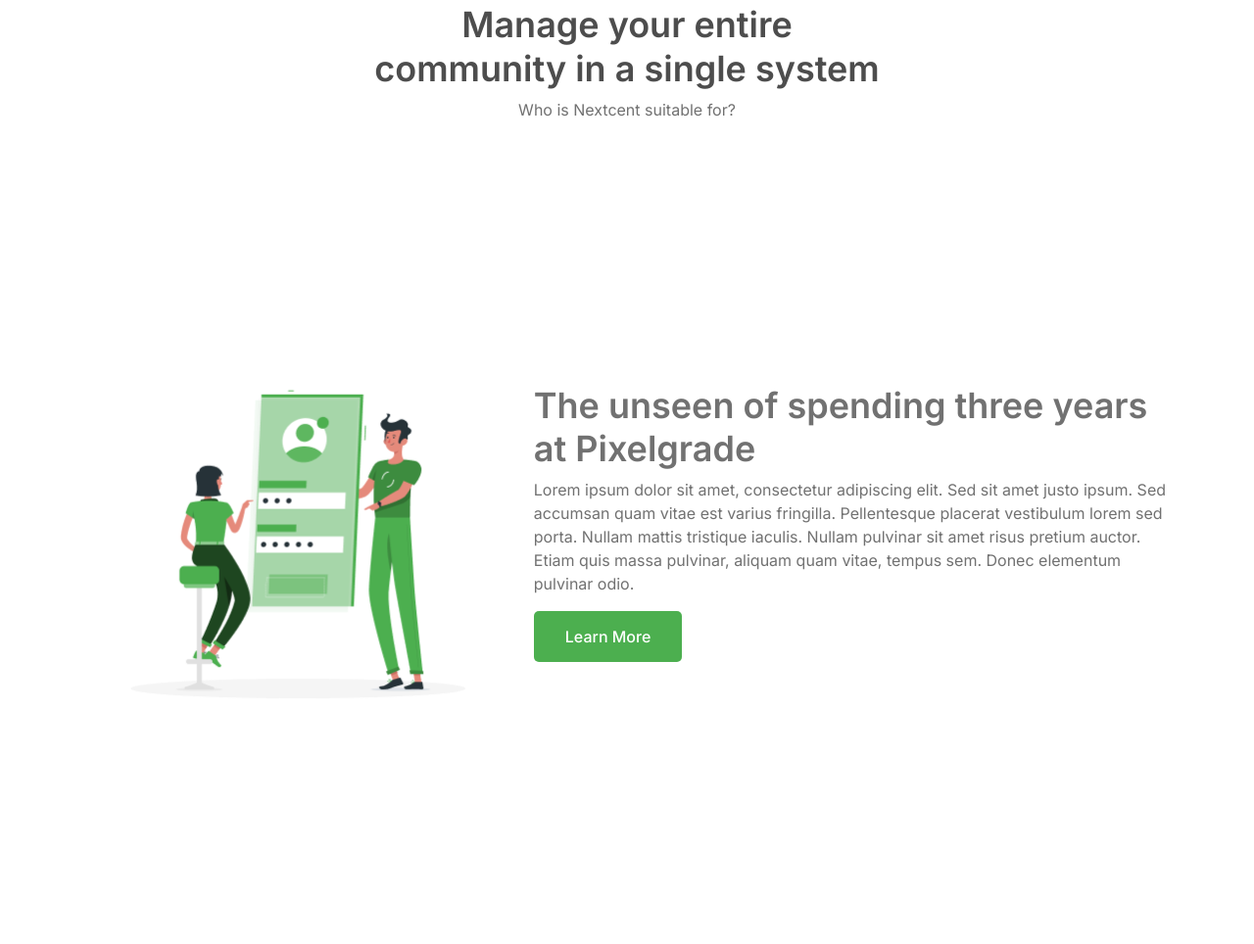
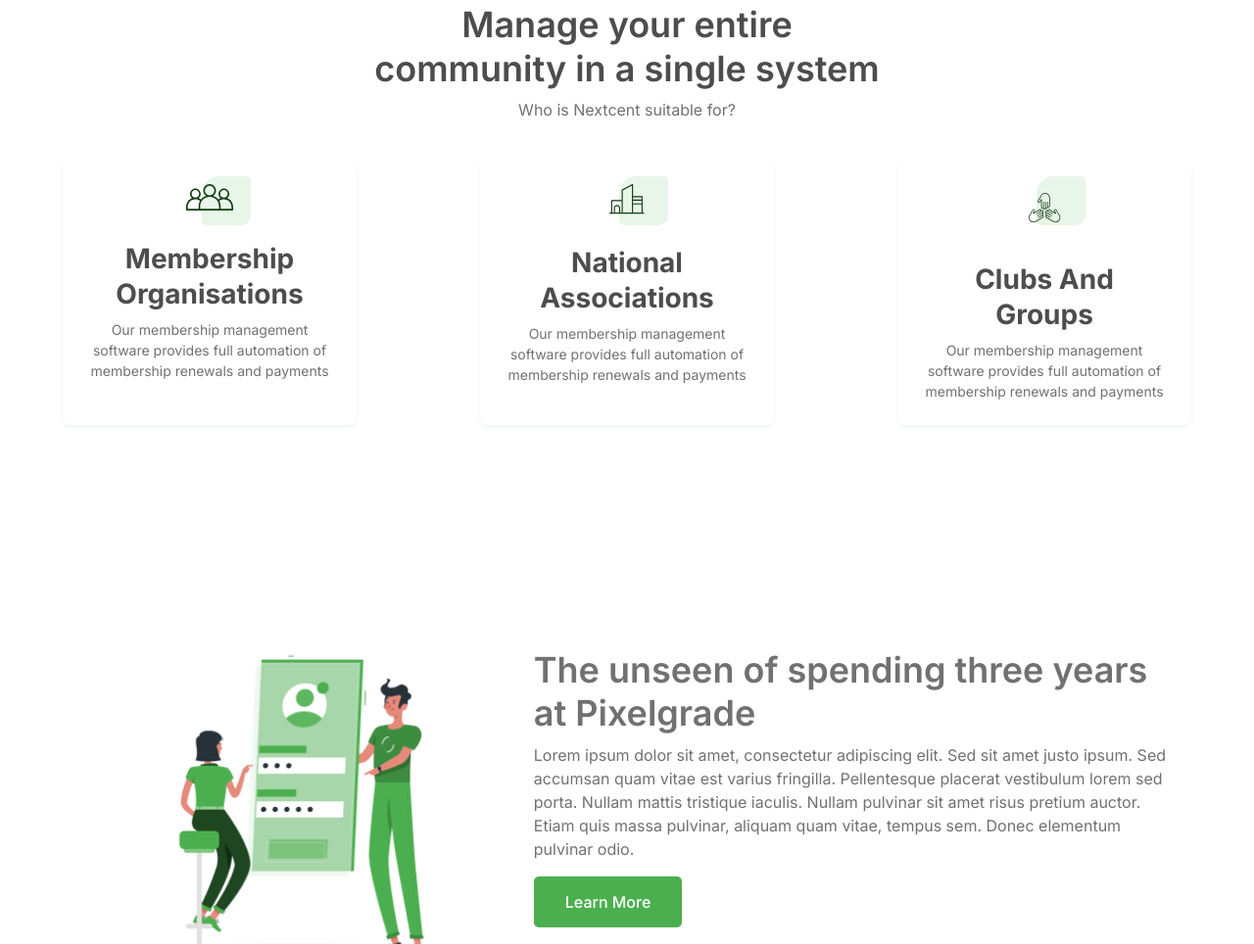
Before and after one commit to sharmagovinda/Nexcent, a plain HTML site: page index.html in a window 1280 px wide. Shown: the part 981-1945 px from the top of the page at 98% size. Before the commit the page ends 1885 px from the top, so only its background shows below. Drawn offline with nearby package versions, Linux system fonts and the light colour scheme.

Commit message:
added col3 section

```diff
--- a/css/style.css
+++ b/css/style.css
@@ -334,7 +334,8 @@
 
 
 /* Hero Banner sections */
-.hero-banner ,.content-wrap {
+.hero-banner,
+.content-wrap {
   display: flex;
   flex-wrap: wrap;
   align-items: center;
@@ -347,20 +348,24 @@
   width: 100%;
   max-width: 657px;
 }
+
 /* Hero Habber Images Section calculated the width of the image */
-.banner-image,.content-img {
+.banner-image,
+.content-img {
   display: flex;
   justify-content: end;
   width: calc(40% - 20px);
   transform: translate(20px, 15px);
 }
+
 /* Hero Content Text Calculated the width for this section */
 
 .content-text {
   width: calc(60% - 20px);
 }
+
 /* Out Clients Logos Sections */
-.our-client-logos-section{
+.our-client-logos-section {
   display: flex;
   flex-wrap: wrap;
   gap: 20px;
@@ -376,6 +381,7 @@
   margin-bottom: 40px;
   text-align: center;
 }
+
 /* For the all the header section h2 color */
 
 .header-block h2 {
@@ -385,6 +391,7 @@
 .my-10 {
   margin: 40px 0;
 }
+
 /* This is the contetn wrapper for the media left and the the content right */
 
 /* .content-wrap{
@@ -393,6 +400,54 @@
   justify-content: center;
   align-items: center;
 } */
+
+
+/* 3-cold card styles */
+
+.col-3-row {
+  display: flex;
+  flex-wrap: wrap;
+  justify-content: space-between;
+  gap: 20px;
+  margin-top: 16px;
+}
+
+.card {
+  max-width: 300px;
+  padding: 24px 28px;
+  text-align: center;
+  border-radius: 8px;
+  background: #FFF;
+  box-shadow: 0 2px 4px 0 rgba(171, 190, 209, 0.20);
+}
+
+.card h3 {
+  color: #4D4D4D;
+  margin-bottom: 8px;
+}
+
+.card p {
+  font-size: 14px;
+  margin-bottom: 0;
+}
+
+.card-icon {
+  margin-bottom: 32px;
+  position: relative;
+  z-index: 1;
+}
+
+.card-icon::before {
+  content: '';
+  position: absolute;
+  top: -8px;
+  right: 80px;
+  z-index: -1;
+  width: 50px;
+  height: 50px;
+  border-radius: 18px 5px 10px 5px;
+  background: #E8F5E9;
+}
 
 
 
@@ -423,7 +478,8 @@
   h1 {
     font-size: 42px;
   }
-  .our-client-logos-section{
+
+  .our-client-logos-section {
     justify-content: center;
     gap: 60px;
   }
@@ -434,7 +490,8 @@
   .btn-nav a {
     display: none;
   }
-  .our-client-logos-section{
+
+  .our-client-logos-section {
     gap: 30px;
 
   }
--- a/index.html
+++ b/index.html
@@ -59,7 +59,7 @@
             <a href="" class="btn btn-primary">Register</a>
           </div>
           <div class="banner-image">
-              <img src="images/img-hero-banner.png" alt="Banner Image" width="391px" height="407px" >
+            <img src="images/img-hero-banner.png" alt="Banner Image" width="391px" height="407px">
           </div>
         </div>
       </section>
@@ -83,10 +83,40 @@
 
       <section>
         <div class="container">
+
           <header class="header-block">
             <h2>Manage your entire community in a single system</h2>
             <p>Who is Nextcent suitable for?</p>
           </header>
+
+          <div class="col-3-row">
+
+            <div class="card">
+              <figure class="card-icon">
+                <img src="images/icon-membership-organisations.svg" alt="">
+              </figure>
+              <h3>Membership Organisations</h3>
+              <p>Our membership management software provides full automation of membership renewals and payments</p>
+            </div>
+
+            <div class="card">
+              <figure class="card-icon">
+                <img src="images/icon-national.svg" alt="">
+              </figure>
+              <h3>National Associations</h3>
+              <p>Our membership management software provides full automation of membership renewals and payments</p>
+            </div>
+
+            <div class="card">
+              <figure class="card-icon">
+                <img src="images/icon-clubs-groups.svg" alt="">
+              </figure>
+              <h3>Clubs And <br> Groups</h3>
+              <p>Our membership management software provides full automation of membership renewals and payments</p>
+            </div>
+
+          </div>
+
         </div>
       </section>
 
@@ -97,7 +127,10 @@
           </div>
           <div class="content-text">
             <h2>The unseen of spending three years at Pixelgrade</h2>
-            <p>Lorem ipsum dolor sit amet, consectetur adipiscing elit. Sed sit amet justo ipsum. Sed accumsan quam vitae est varius fringilla. Pellentesque placerat vestibulum lorem sed porta. Nullam mattis tristique iaculis. Nullam pulvinar sit amet risus pretium auctor. Etiam quis massa pulvinar, aliquam quam vitae, tempus sem. Donec elementum pulvinar odio.</p>
+            <p>Lorem ipsum dolor sit amet, consectetur adipiscing elit. Sed sit amet justo ipsum. Sed accumsan quam
+              vitae est varius fringilla. Pellentesque placerat vestibulum lorem sed porta. Nullam mattis tristique
+              iaculis. Nullam pulvinar sit amet risus pretium auctor. Etiam quis massa pulvinar, aliquam quam vitae,
+              tempus sem. Donec elementum pulvinar odio.</p>
             <a href="" class="btn btn-primary">Learn More</a>
           </div>
         </div>
```
Lines whose indentation alone changed are shown as unchanged.
